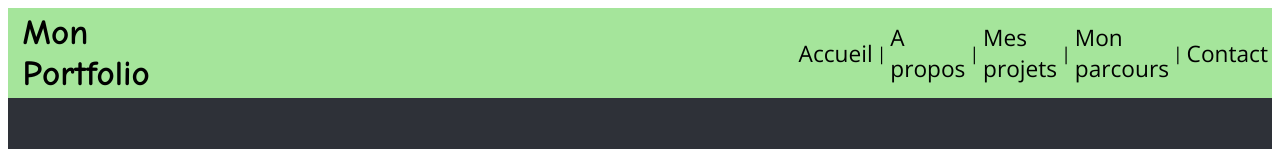
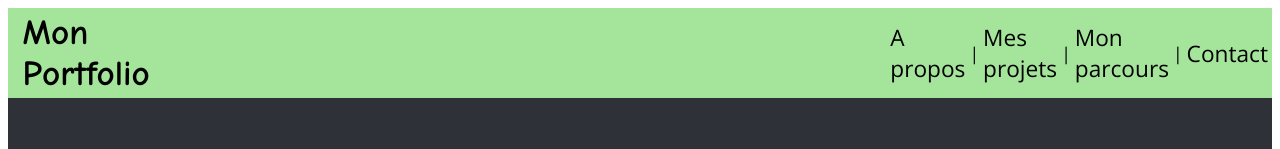
Before and after one commit to TomySackebandt/TomySackebandt.github.io, a plain HTML site: page index.html in a window 1280 px wide. Shown: the top 149 px of the page. Drawn offline with nearby package versions, Linux system fonts and the light colour scheme.

Commit message:
test actualisation

```diff
--- a/index.html
+++ b/index.html
@@ -30,17 +30,6 @@
 							<td class="w25">
 								&nbsp;
 							</td>
-
-							<td>
-								<a href="#Accueil">
-										Accueil
-								</a>
-							</td>
-
-							<td>
-								|
-							</td>
-
 							<td>
 								<a href="#APropos">
 										A propos
```
